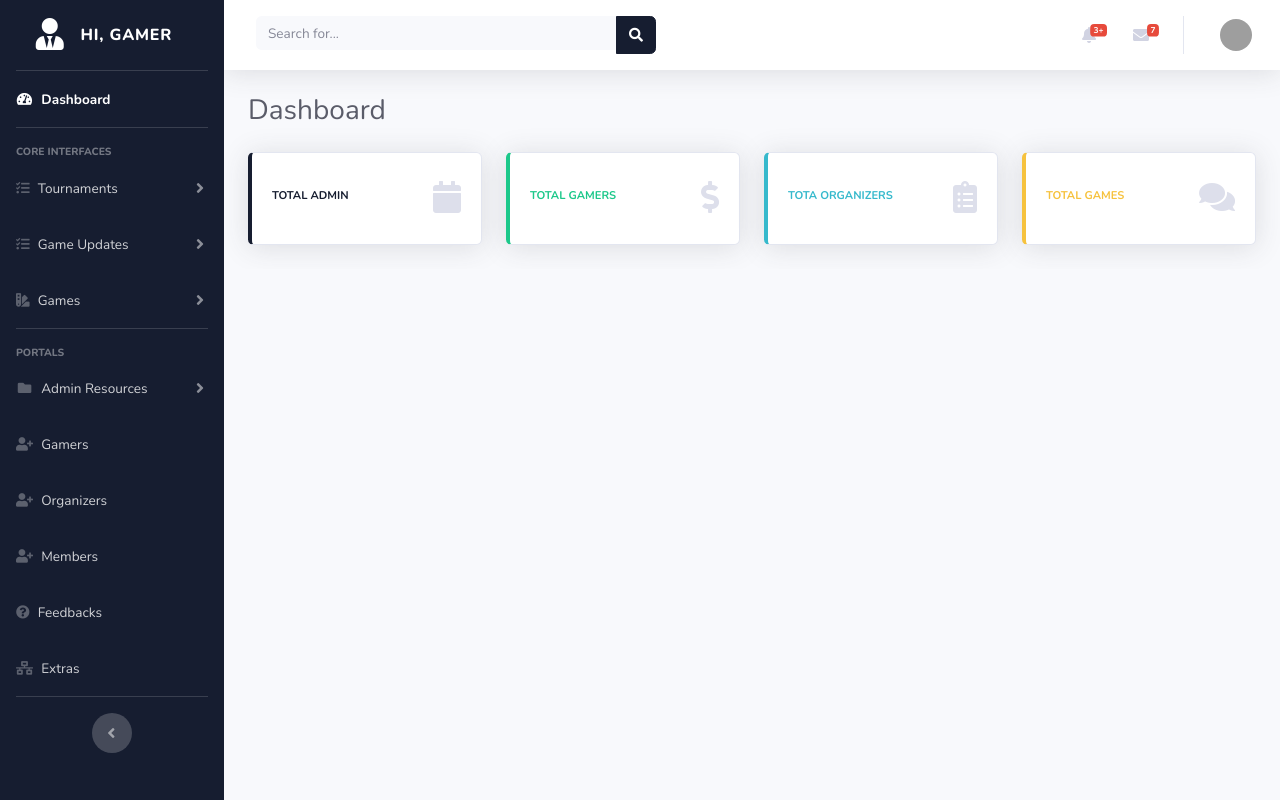
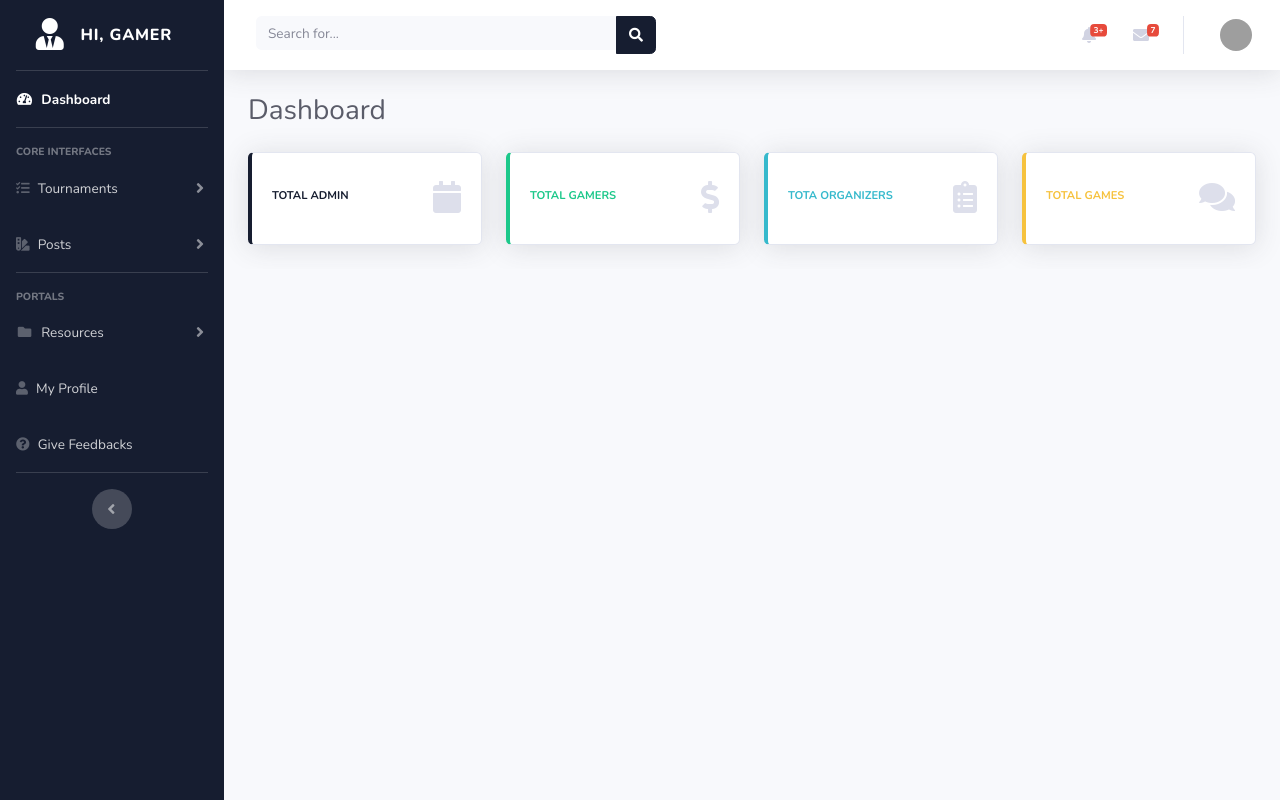
Before and after one commit to tarbiarswat/Cyber-Gaming-World, a PHP site: page /gamers/index.php in a window 1280 px wide. Run offline with PHP 8.4, Linux system fonts and the light colour scheme; grey boxes are pictures that could not be loaded.

```diff
--- a/admin/class.php
+++ b/admin/class.php
@@ -1,5 +1,5 @@
 <?php
-
+include('session.php');
 include('includes/db_config.php');
 
 if(isset($_POST['login_btn']))
--- a/gamers/includes/navbar.php
+++ b/gamers/includes/navbar.php
@@ -35,30 +35,18 @@
         </div>
       </li>
 
-      <li class="nav-item">
-        <a class="nav-link collapsed" href="#" data-toggle="collapse" data-target="#collapseTwo" aria-expanded="true" aria-controls="collapseTwo">
-          <i class="fas fa-tasks"></i>
-          <span>Game Updates</span>
-        </a>
-        <div id="collapseTwo" class="collapse" aria-labelledby="headingTwo" data-parent="#accordionSidebar">
-          <div class="bg-white py-2 collapse-inner rounded">
-            <h6 class="collapse-header">Access Game Updates</h6>
-            <a class="collapse-item" href="add_game_updates.php">Add Game Updates</a>
-            <a class="collapse-item" href="view_game_updates.php">View Game Updates</a>
-          </div>
-        </div>
-      </li>
+
 
       <li class="nav-item">
         <a class="nav-link collapsed" href="#" data-toggle="collapse" data-target="#collapseUtilities" aria-expanded="true" aria-controls="collapseUtilities">
           <i class="fas fa-swatchbook"></i>
-          <span>Games</span>
+          <span>Posts</span>
         </a>
         <div id="collapseUtilities" class="collapse" aria-labelledby="headingUtilities" data-parent="#accordionSidebar">
           <div class="bg-white py-2 collapse-inner rounded">
-            <h6 class="collapse-header">Access Games</h6>
-            <a class="collapse-item" href="add_games.php">Add New Game</a>
-            <a class="collapse-item" href="view_games.php">View Games</a>
+            <h6 class="collapse-header">Write Your Thoughts</h6>
+            <a class="collapse-item" href="">Add New Post</a>
+            <a class="collapse-item" href="">View Posts</a>
 
           </div>
         </div>
@@ -73,50 +61,28 @@
       <li class="nav-item">
         <a class="nav-link collapsed" href="#" data-toggle="collapse" data-target="#collapsePages" aria-expanded="true" aria-controls="collapsePages">
           <i class="fas fa-fw fa-folder"></i>
-          <span>Admin Resources</span>
+          <span>Resources</span>
         </a>
         <div id="collapsePages" class="collapse" aria-labelledby="headingPages" data-parent="#accordionSidebar">
           <div class="bg-white py-2 collapse-inner rounded">
-            <h6 class="collapse-header">File Manager</h6>
-            <a class="collapse-item" href="#">Add A New File</a>
-            <a class="collapse-item" href="#">Uploaded Files</a>
+            <h6 class="collapse-header">From Admins</h6>
+            <a class="collapse-item" href="#">Gaming Guides</a>
+            <a class="collapse-item" href="#">Tokens</a>
 
-            <div class="collapse-divider"></div>
-            <h6 class="collapse-header">Other Pages:</h6>
-            <a class="collapse-item" href="#">Send Notifications</a>
-            <a class="collapse-item" href="#">Blank Page</a>
           </div>
         </div>
       </li>
 
       <li class="nav-item">
-        <a class="nav-link" href="gamers.php">
-          <i class="fas fa-user-plus"></i>
-          <span>Gamers</span></a>
-      </li>
-
-      <li class="nav-item">
-        <a class="nav-link" href="organizers.php">
-          <i class="fas fa-user-plus"></i>
-          <span>Organizers</span></a>
-      </li>
-
-      <li class="nav-item">
         <a class="nav-link" href="memberslist.php">
-          <i class="fas fa-user-plus"></i>
-          <span>Members</span></a>
+          <i class="fas fa-user"></i>
+          <span>My Profile</span></a>
       </li>
 
       <li class="nav-item">
         <a class="nav-link" href="feedbacks.php">
           <i class="fas fa-question-circle"></i>
-          <span>Feedbacks</span></a>
-      </li>
-
-      <li class="nav-item">
-        <a class="nav-link" href="#">
-          <i class="fas fa-network-wired"></i>
-          <span>Extras</span></a>
+          <span>Give Feedbacks</span></a>
       </li>
 
       <hr class="sidebar-divider d-none d-md-block">
--- a/organizers/login.php
+++ b/organizers/login.php
@@ -1,5 +1,5 @@
 <?php
-session_start();
+include('session.php');
 include('includes/header.php');
 ?>
 
@@ -54,7 +54,7 @@ include('includes/header.php');
                                     <a class="small" href="forgot-password.html">Forgot Password?</a>
                                 </div>
                                 <div class="text-center">
-                                    <a class="small" href="register.html">Create an Account!</a>
+                                    <a class="small" href="register.php">Create an Account!</a>
                                 </div>
                             </div>
                         </div>
```
Also changed, not shown: admin/login.php (+7 -5 lines), g-login.php (+36 -10 lines), organizers/class.php (+2 -56 lines), organizers/register.php (renamed from organizers/o-register.php, +1 -9 lines), admin/img/o-register-bg.jpg (added), organizers/img/profilephotos/Control-Panel(1).png (added), organizers/img/profilephotos/settings.png (added).
